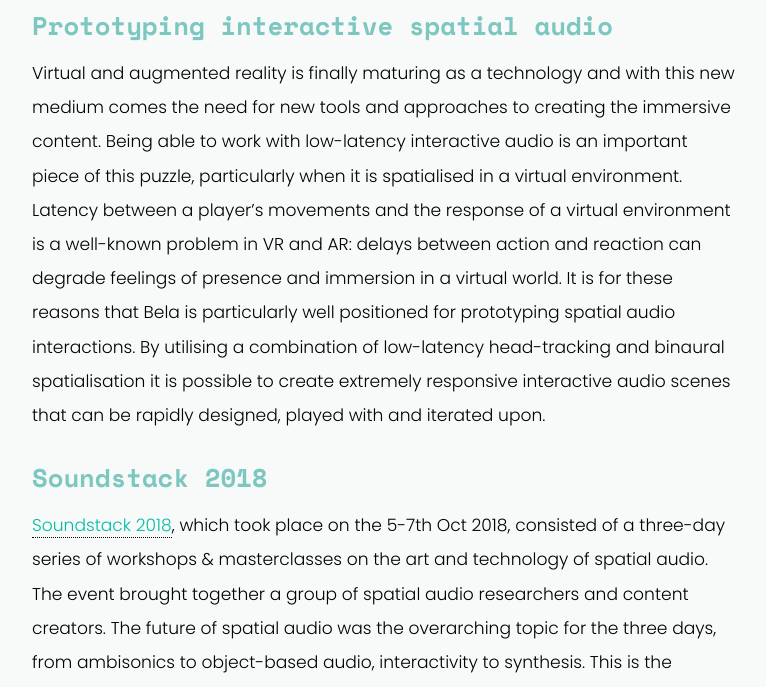
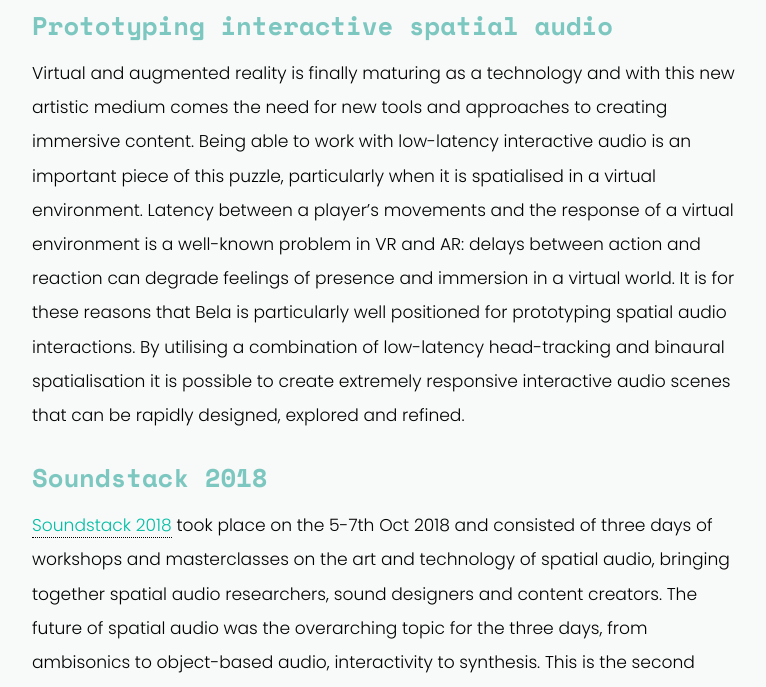
Before and after one commit to BelaPlatform/bela_newBlog, a Jekyll site: the page built from docs/_posts/2018-10-12-bela-AR-VR-binaural-spatial-audio.markdown, in a window 1280 px wide and 1400 px high, scrolled down 939 px. Shown: the part 199-886 px from the top of the window, without its empty margins (256-1022 px from the left). Built offline with Jekyll 4.4.1, drawn with Linux system fonts in a browser that asks for light colours; nearby versions of some CDN libraries; some of the changed text lies outside the part shown.

Commit message:
Date and text updates.

```diff
--- a/docs/_posts/2018-10-12-bela-AR-VR-binaural-spatial-audio.markdown
+++ b/docs/_posts/2018-10-12-bela-AR-VR-binaural-spatial-audio.markdown
@@ -18,15 +18,15 @@
 
 ## Prototyping interactive spatial audio
 
-Virtual and augmented reality is finally maturing as a technology and with this new medium comes the need for new tools and approaches to creating the immersive content. Being able to work with low-latency interactive audio is an important piece of this puzzle, particularly when it is spatialised in a virtual environment.
+Virtual and augmented reality is finally maturing as a technology and with this new artistic medium comes the need for new tools and approaches to creating immersive content. Being able to work with low-latency interactive audio is an important piece of this puzzle, particularly when it is spatialised in a virtual environment.
 Latency between a player's movements and the response of a virtual environment is a well-known problem in VR and AR: delays between action and reaction can degrade feelings of presence and immersion in a virtual world.
 It is for these reasons that Bela is particularly well positioned for prototyping spatial audio interactions.
-By utilising a combination of low-latency head-tracking and binaural spatialisation it is possible to create extremely responsive interactive audio scenes that can be rapidly designed, played with and iterated upon.
+By utilising a combination of low-latency head-tracking and binaural spatialisation it is possible to create extremely responsive interactive audio scenes that can be rapidly designed, explored and refined.
 
 
 ## Soundstack 2018
 
-[Soundstack 2018](http://angelamcarthur.com/soundstack-2018/), which took place on the 5-7th Oct 2018, consisted of a three-day series of workshops & masterclasses on the art and technology of spatial audio. The event brought together a group of spatial audio researchers and content creators. The future of spatial audio was the overarching topic for the three days, from ambisonics to object-based audio, interactivity to synthesis. This is the second edition of Soundstack: for a summary of last year's event see our [blog post](https://blog.bela.io/2017/09/22/bela-headtracking-binaural-spatial-audio/).
+[Soundstack 2018](http://angelamcarthur.com/soundstack-2018/) took place on the 5-7th Oct 2018 and consisted of three days of workshops and masterclasses on the art and technology of spatial audio, bringing together spatial audio researchers, sound designers and content creators. The future of spatial audio was the overarching topic for the three days, from ambisonics to object-based audio, interactivity to synthesis. This is the second edition of Soundstack: for a summary of last year's event see our [blog post](https://blog.bela.io/2017/09/22/bela-headtracking-binaural-spatial-audio/).
 
 {% include single-image.html fileName="soundstack-2018/dark-potentiometers.jpg" %}
 
```
Also changed, not shown: other parts of docs/_posts/2018-10-12-bela-AR-VR-binaural-spatial-audio.markdown (+1 -1 lines).
